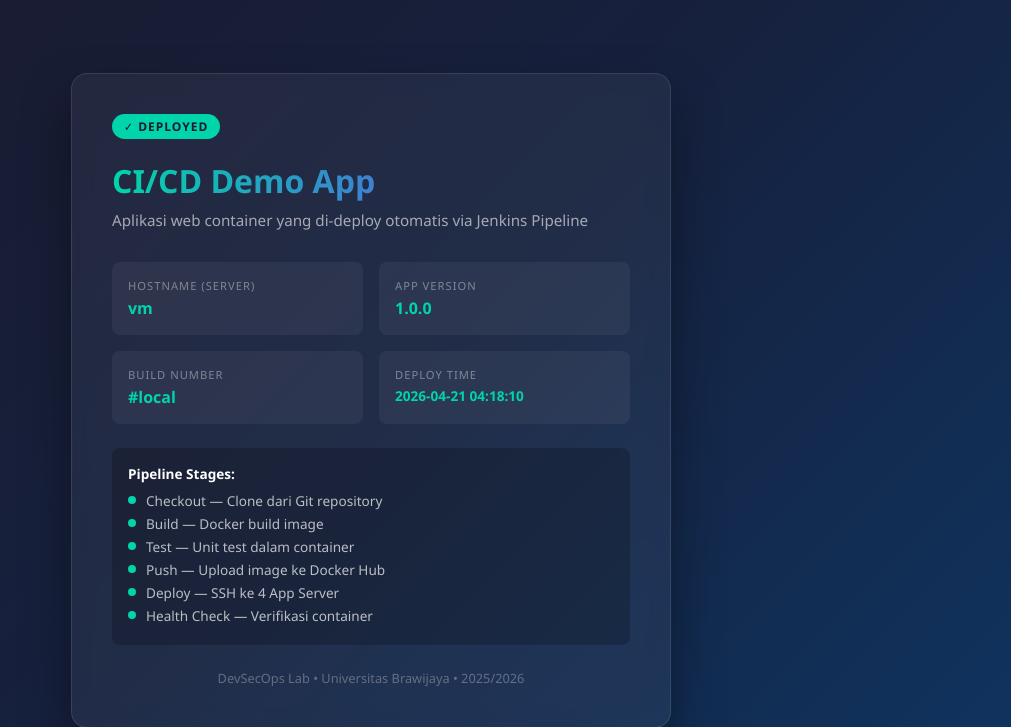
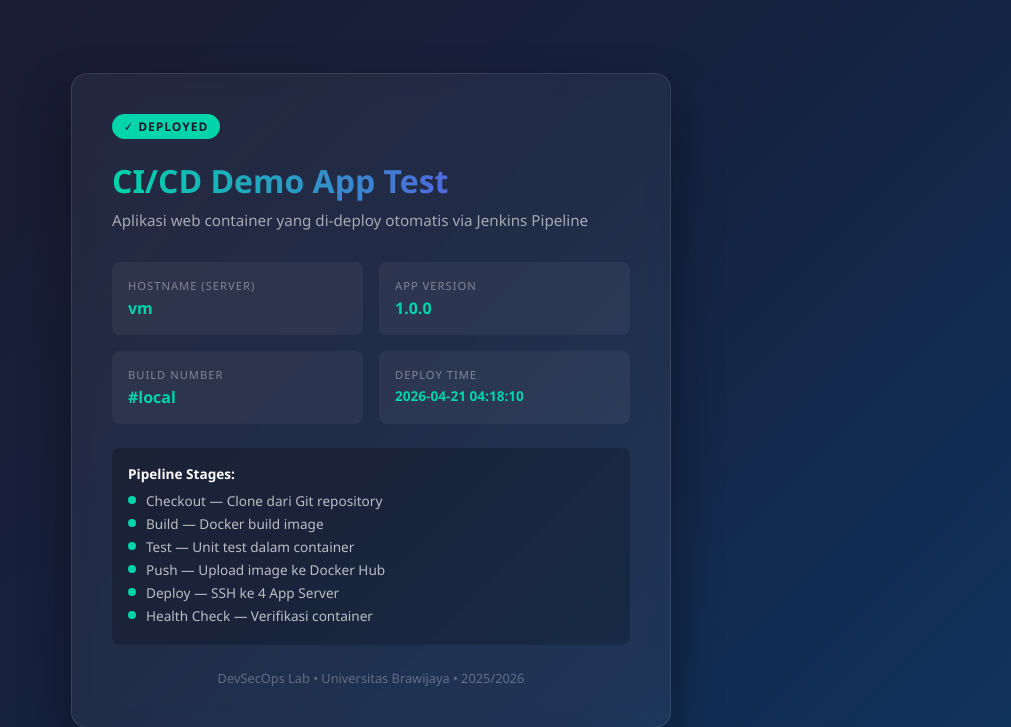
Before and after one commit to syafasyakira/devsecops-cicd, a Flask app: page / in a window 1280 px wide. Shown: the top 727 px of the page, without its empty margins (269-1280 px from the left). Run offline with Flask 3, Linux system fonts and the light colour scheme.

Commit message:
Update index.html

```diff
--- a/app/templates/index.html
+++ b/app/templates/index.html
@@ -102,7 +102,7 @@
 <body>
     <div class="card">
         <div class="badge">✓ DEPLOYED</div>
-        <h1>CI/CD Demo App</h1>
+        <h1>CI/CD Demo App Test</h1>
         <p class="subtitle">Aplikasi web container yang di-deploy otomatis via Jenkins Pipeline</p>
 
         <div class="info-grid">
```
